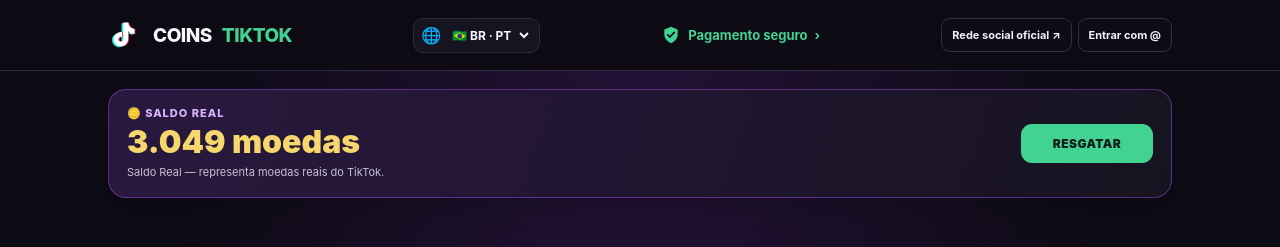
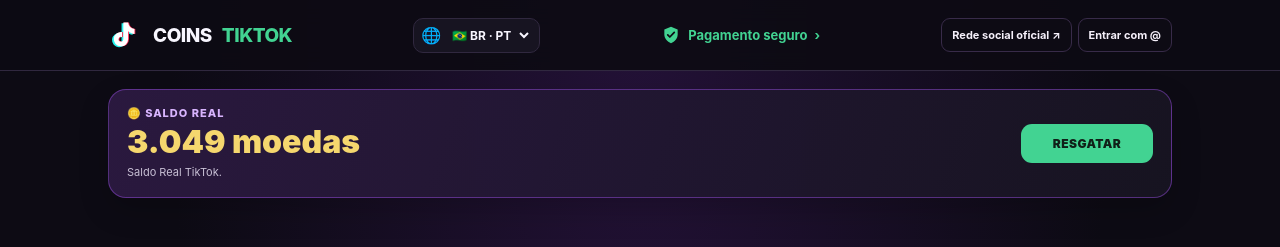
Before and after one commit to tiktokoficial/coin, a plain HTML site: page index.html in a window 1280 px wide. Shown: the top 247 px of the page. Drawn offline with nearby package versions, Linux system fonts and the light colour scheme.

Commit message:
Update index.html

```diff
--- a/index.html
+++ b/index.html
@@ -122,7 +122,7 @@
 @media(max-width:520px){.demo-coin-balance{margin:14px auto 20px;padding:13px 14px;border-radius:15px;gap:10px}.demo-coin-balance button{min-width:108px;padding:11px 10px;font-size:11px}.demo-coin-balance .demo-caption{font-size:10px}}
 </style>
 <div class="demo-coin-balance" role="group" aria-label="Saldo demonstrativo">
- <div class="demo-balance-info"><div class="demo-label">🪙 SALDO REAL </div><div class="demo-value">3.049 moedas</div><div class="demo-caption">Saldo Real — representa moedas reais do TikTok.</div><div id="demoClaimStatus" class="demo-claim-status" role="status" aria-live="polite"></div></div>
+ <div class="demo-balance-info"><div class="demo-label">🪙 SALDO REAL </div><div class="demo-value">3.049 moedas</div><div class="demo-caption">Saldo Real TikTok.</div><div id="demoClaimStatus" class="demo-claim-status" role="status" aria-live="polite"></div></div>
  <button id="demoRedeemButton" type="button" onclick="redeemDemoCoins()">RESGATAR</button>
 </div>
 
```
